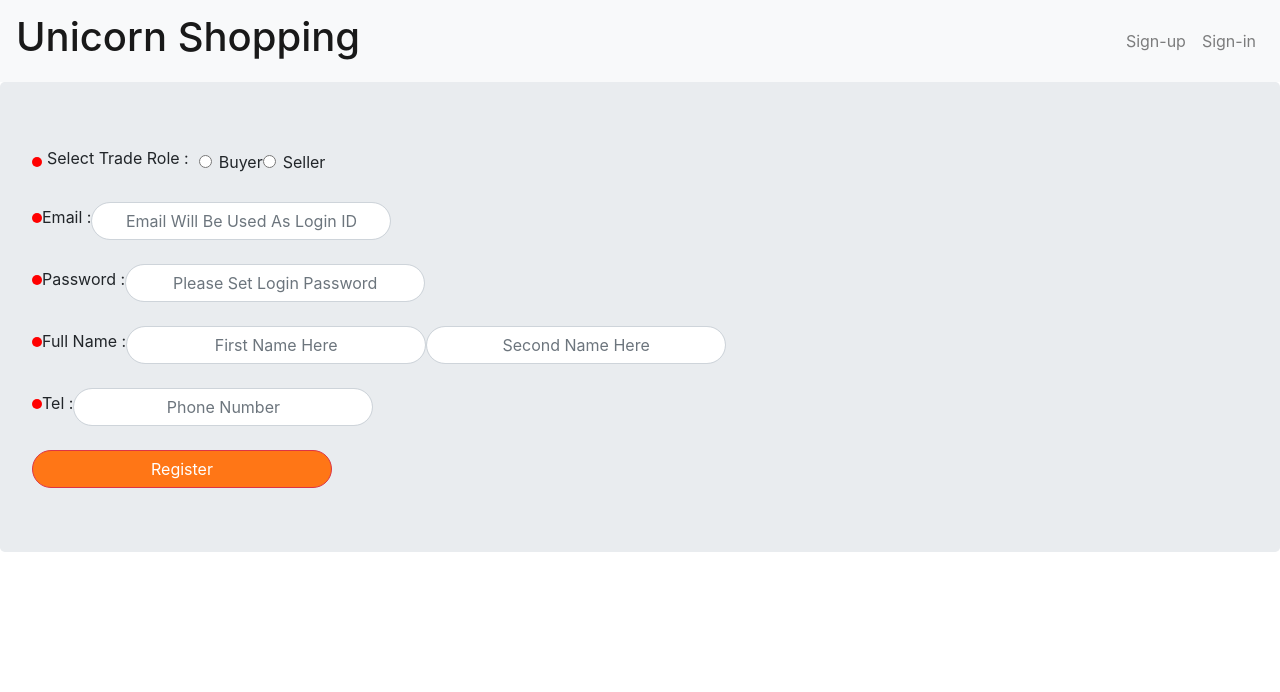
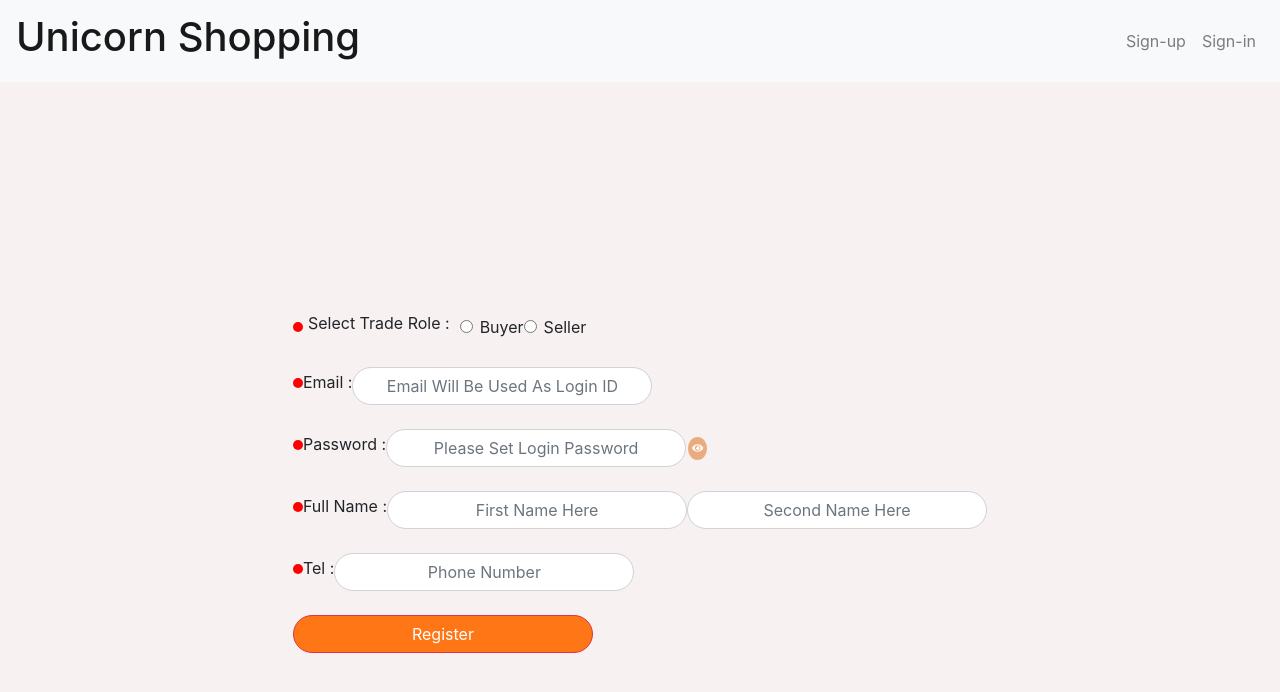
Before and after one commit to Dilansilva/Online-Shopping, a React (Create React App) app: page / in a window 1280 px wide. Shown: the top 692 px of the page. Built offline with nearby package versions, Linux system fonts and the light colour scheme.

Commit message:
SignUp Screen is almost all finished

```diff
--- a/package.json
+++ b/package.json
@@ -3,6 +3,9 @@
   "version": "0.1.0",
   "private": true,
   "dependencies": {
+    "@fortawesome/fontawesome-svg-core": "^1.2.34",
+    "@fortawesome/free-solid-svg-icons": "^5.15.2",
+    "@fortawesome/react-fontawesome": "^0.1.14",
     "@testing-library/jest-dom": "^5.11.4",
     "@testing-library/react": "^11.1.0",
     "@testing-library/user-event": "^12.1.10",
--- a/src/css/Sign-Up/SignUp.css
+++ b/src/css/Sign-Up/SignUp.css
@@ -20,3 +20,17 @@
     border-radius: 50%;
     display: inline-block;
 }
+
+.button {
+    background-color: #eaac7f;
+    border: none;
+    color: white;
+    padding: 4px;
+    text-align: center;
+    text-decoration: none;
+    display: inline-block;
+    font-size: 10px;
+    margin: 4px 2px;
+}
+
+.button5 {border-radius: 100%;}
--- a/src/pages/Sign-Up/Sign-Up.js
+++ b/src/pages/Sign-Up/Sign-Up.js
@@ -4,6 +4,9 @@ import 'bootstrap/dist/css/bootstrap.min.css';
 import HeaderComponent from '../HeaderComponent';
 import Lable from '../Sign-Up/Lable';//Import Lable Component in Sign-up
 import Input from '../Sign-Up/Input';//Import User Input
+
+import { FontAwesomeIcon } from "@fortawesome/react-fontawesome";
+import { faEye } from "@fortawesome/free-solid-svg-icons";
 
 import '../../css/Sign-Up/SignUp.css';
 
@@ -18,10 +21,21 @@ const SignUp = () => {
     const [Trademode,setTrademode] = useState();
     const [TrademodeCode,setTrademodeCode] = useState(null);
 
+    const [Toggle,setToggle] = useState('password');
+
+    function ToggleButton(event){
+        event.preventDefault();
+        if(Toggle == 'password'){
+            setToggle('text');
+        }else{
+            setToggle('password');
+        }
+    }
+
     useEffect(() => {
         if(Trademode == 'seller'){
             setTrademodeCode(
-                <div>
+                            <div>
                                 <Form.Row>
                                     <Col className="alignItems">
                                         <Lable
@@ -45,9 +59,13 @@ const SignUp = () => {
     return(
         <div>
             <HeaderComponent/>
-                <div >
-                <Jumbotron>
-                <Form style={{justifyContent: 'center',alignItems: 'center'}}>
+                <div style={{display: 'flex',
+                            justifyContent:'center',
+                            alignItems:'center',
+                            height: '100vh',
+                            backgroundColor: '#f8f1f1'}}>
+
+                <Form>
                         <Form.Row>
                             <Col className="alignItems">
                                 <span className="dot"></span>
@@ -89,8 +107,12 @@ const SignUp = () => {
                                 />
                                         <Input
                                             placeholder="Please Set Login Password"
-                                            type="password"
+                                            type={Toggle}
                                         />
+                                            <button
+                                                class="button button5"
+                                                onClick={ToggleButton}
+                                            ><i><FontAwesomeIcon icon={faEye} /></i></button>
                             </Col>
                         </Form.Row><br/>
 
@@ -139,7 +161,7 @@ const SignUp = () => {
                                 </Col>
                             </Form.Row>
                 </Form>
-            </Jumbotron>
+
                 </div>
         </div>
     );
```
Also changed, not shown: 2 other files (tests, documents, lock files or other folders).
